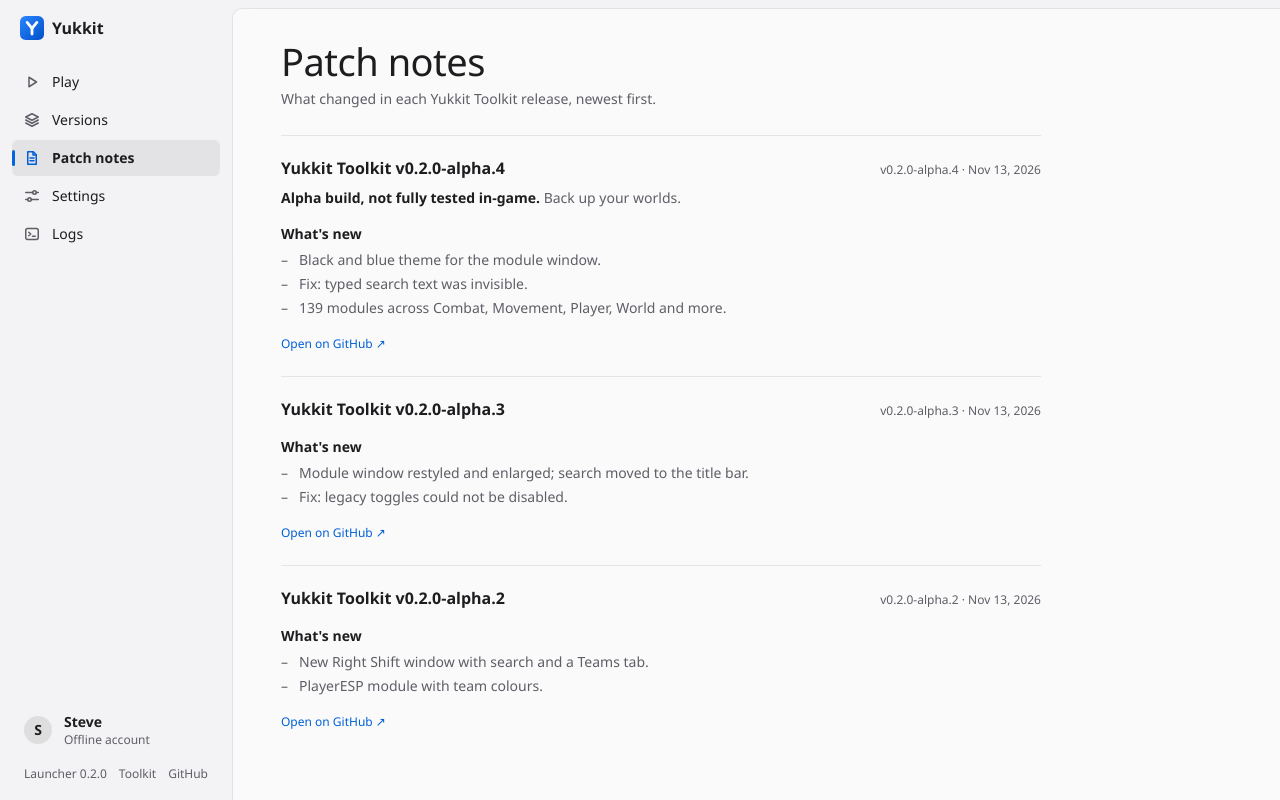
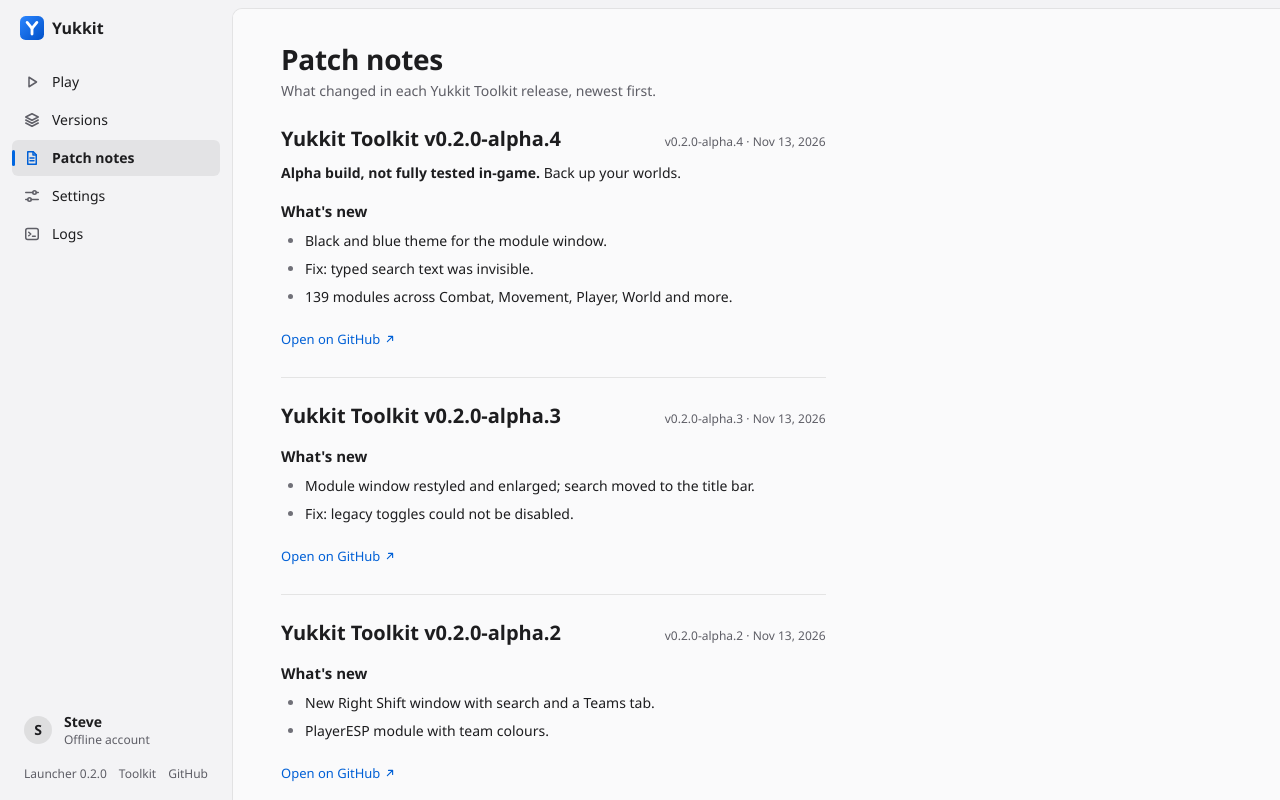
Before and after one commit to YukkitMC/yukkit-laucher, a website: page ui/index.html in a window 1280 px wide. Both pictures are taken after a click on the button "Patch notes". Drawn offline with Linux system fonts and the light colour scheme.

Commit message:
Patch notes screen: reading view
- Page header with Large Title; each release titled in Title style
  with tag and date in secondary label color
- Release text held to a 68ch measure with 24 px line height
- Real list bullets, token code style, external-link icon on
  "Open on GitHub"

Co-Authored-By: Claude Opus 5.5 <noreply@anthropic.com>

```diff
--- a/ui/app.js
+++ b/ui/app.js
@@ -402,23 +402,23 @@ async function loadNotes(quiet) {
     try {
       state.notes = await invoke("get_patch_notes");
     } catch (e) {
-      if (!quiet) $("notes").innerHTML = `<p class="muted">Patch notes need an internet connection. ${esc(normalizeError(e).message)}</p>`;
+      if (!quiet) $("notes").innerHTML = `<p class="notes-empty">Patch notes need an internet connection. ${esc(normalizeError(e).message)}</p>`;
       renderNews();
       return;
     }
   }
   renderNews();
   const box = $("notes");
-  if (!state.notes.length) { box.innerHTML = `<p class="muted">No releases yet.</p>`; return; }
+  if (!state.notes.length) { box.innerHTML = `<p class="notes-empty">No releases yet.</p>`; return; }
   box.innerHTML = state.notes
     .map((r, i) => `
       <article class="release">
         <div class="release-head">
-          <h3>${esc(shortTitle(r.title))}</h3>
-          <span class="muted">${esc(r.tag)} · ${esc(formatDate(r.date))}</span>
+          <h2 class="release-title">${esc(shortTitle(r.title))}</h2>
+          <span class="release-meta">${esc(r.tag)} · ${esc(formatDate(r.date))}</span>
         </div>
         <div class="md">${markdown(r.notes)}</div>
-        <button class="link" data-release="${i}">Open on GitHub ↗</button>
+        <button class="link" data-release="${i}">Open on GitHub<svg class="icon" aria-hidden="true"><use href="#i-arrow-up-right"/></svg></button>
       </article>`)
     .join("");
   box.querySelectorAll("[data-release]").forEach((b) => (b.onclick = () => openLink(state.notes[b.dataset.release].url)));
--- /dev/null
+++ b/ui/css/notes.css
@@ -0,0 +1,20 @@
+/* Patch notes: a reading view. Comfortable measure, quiet chrome. */
+
+.release { padding: var(--space-5) 0; max-width: var(--reading-width); }
+.release + .release { border-top: 1px solid var(--separator); }
+.release:first-child { padding-top: 0; }
+.release-head { display: flex; justify-content: space-between; align-items: baseline; gap: var(--space-4); flex-wrap: wrap; }
+.release-title { font: var(--type-title); }
+.release-meta { font: var(--type-footnote); color: var(--label-2); flex-shrink: 0; }
+.release .link { margin-top: var(--space-2); }
+
+.md { color: var(--label); user-select: text; font: var(--type-body); line-height: 1.5rem; }
+.md h1 { display: none; }
+.md h2, .md h4 { font: var(--type-headline); margin: var(--space-4) 0 var(--space-1); }
+.md p { margin: var(--space-2) 0; }
+.md ul { margin: var(--space-2) 0; padding-left: var(--space-5); }
+.md li { margin: var(--space-1) 0; }
+.md li::marker { color: var(--label-3); }
+.md b { font-weight: 600; }
+.md code { font: var(--type-mono); background: var(--bg-sunken); padding: 1px var(--space-1); border-radius: 4px; }
+.notes-empty { color: var(--label-2); }
--- a/ui/index.html
+++ b/ui/index.html
@@ -11,6 +11,7 @@
   <link rel="stylesheet" href="css/sidebar.css" />
   <link rel="stylesheet" href="css/play.css" />
   <link rel="stylesheet" href="css/versions.css" />
+  <link rel="stylesheet" href="css/notes.css" />
   <link rel="stylesheet" href="styles.css" />
 </head>
 <body>
@@ -170,10 +171,14 @@
     </section>
 
     <!-- PATCH NOTES -->
-    <section class="page" id="page-notes">
-      <h2 class="title">Patch notes</h2>
-      <p class="subtitle">What changed in each Yukkit Toolkit release, newest first.</p>
-      <div id="notes"><p class="muted">Loading…</p></div>
+    <section class="page" id="page-notes" aria-labelledby="notes-title">
+      <header class="page-header">
+        <div>
+          <h1 class="page-title" id="notes-title">Patch notes</h1>
+          <p class="page-subtitle">What changed in each Yukkit Toolkit release, newest first.</p>
+        </div>
+      </header>
+      <div id="notes" aria-live="polite"><p class="notes-empty">Loading…</p></div>
     </section>
 
     <!-- SETTINGS -->
--- a/ui/styles.css
+++ b/ui/styles.css
@@ -13,22 +13,6 @@
 .title { font: 400 38px/1.1 var(--serif); letter-spacing: -.5px; margin: 0 0 6px; }
 .subtitle { color: var(--muted); margin: 0 0 26px; }
 .title-row { display: flex; justify-content: space-between; align-items: flex-start; gap: 20px; }
-
-/* Patch notes */
-.release { padding: 22px 0 18px; border-top: 1px solid var(--line); }
-.release-head { display: flex; justify-content: space-between; align-items: baseline; gap: 16px; }
-.release-head h3 { margin: 0; font-size: 16px; }
-.release-head .muted { font-size: 12px; flex-shrink: 0; }
-.md { color: var(--soft); user-select: text; }
-.md h1, .md h2, .md h4 { font-size: 14px; color: var(--text); margin: 16px 0 6px; }
-.md h1 { display: none; }
-.md p { margin: 8px 0; }
-.md ul { margin: 6px 0; padding: 0; list-style: none; }
-.md li { position: relative; padding-left: 18px; margin: 4px 0; }
-.md li::before { content: "–"; position: absolute; left: 0; color: var(--muted); }
-.md b { color: var(--text); }
-.md code { font: 12px var(--mono); background: rgba(255,255,255,.06); padding: 1px 5px; border-radius: 4px; }
-.release .link { font-size: 12px; margin-top: 6px; }
 
 /* Settings */
 .settings { border-top: 1px solid var(--line); }
```
